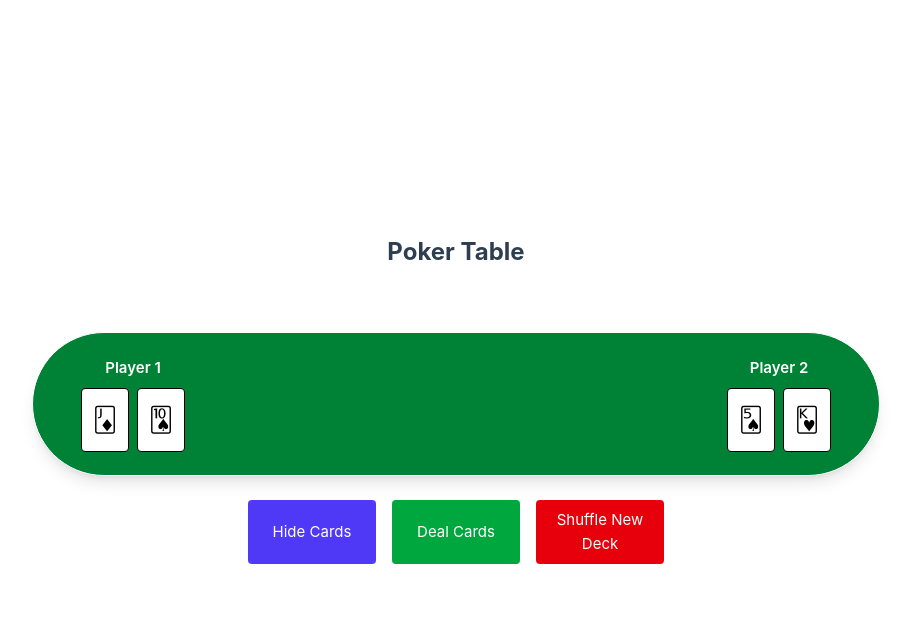
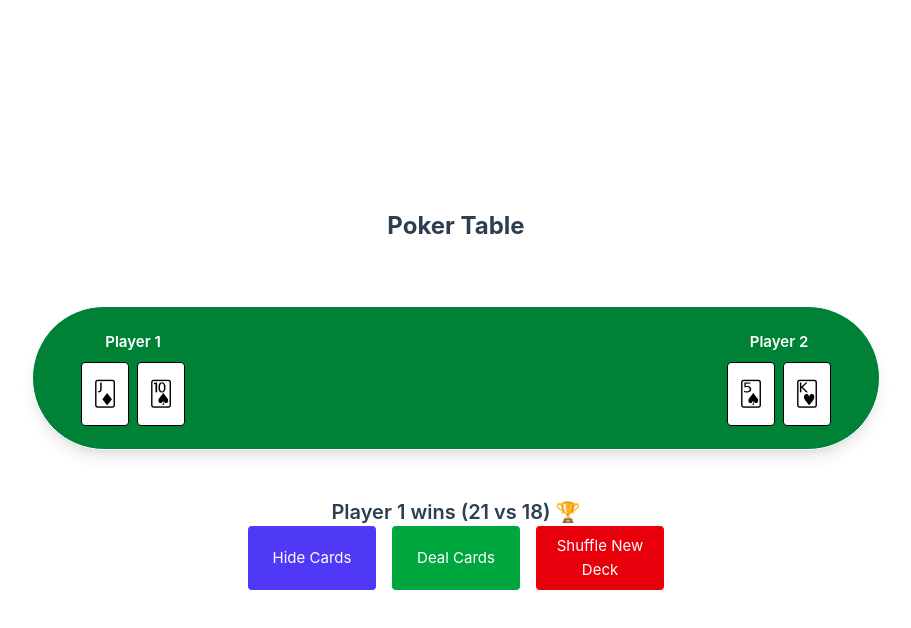
Before and after one commit to zaviriukha/poker, a Vue app: page / in a window 1280 px wide. Both pictures are taken after a click on the button "Deal Cards". Shown: the top 628 px of the page, without its empty margins (184-1095 px from the left). Built offline with nearby package versions, Linux system fonts and the light colour scheme.

Commit message:
add winner

```diff
--- a/src/components/Table.vue
+++ b/src/components/Table.vue
@@ -9,17 +9,37 @@ const fullDeck = [
   '🃁','🃂','🃃','🃄','🃅','🃆','🃇','🃈','🃉','🃊','🃋','🃍','🃎',
   '🃑','🃒','🃓','🃔','🃕','🃖','🃗','🃘','🃙','🃚','🃛','🃝','🃞'
 ]
+const deckValues = {
+  '🂡': 14,'🂢': 2,'🂣': 3,'🂤': 4,'🂥': 5,'🂦': 6,'🂧': 7,'🂨': 8,'🂩': 9,'🂪': 10,'🂫': 11,'🂭': 12,'🂮': 13,
+  '🂱': 14,'🂲': 2,'🂳': 3,'🂴': 4,'🂵': 5,'🂶': 6,'🂷': 7,'🂸': 8,'🂹': 9,'🂺': 10,'🂻': 11,'🂽': 12,'🂾': 13,
+  '🃁': 14,'🃂': 2,'🃃': 3,'🃄': 4,'🃅': 5,'🃆': 6,'🃇': 7,'🃈': 8,'🃉': 9,'🃊': 10,'🃋': 11,'🃍': 12,'🃎': 13,
+  '🃑': 14,'🃒': 2,'🃓': 3,'🃔': 4,'🃕': 5,'🃖': 6,'🃗': 7,'🃘': 8,'🃙': 9,'🃚': 10,'🃛': 11,'🃝': 12,'🃞': 13
+}
 const player1 = ref([]) // базово пустий масив для карт гравця
 const player2 = ref([]) // базово пустий масив для карт гравця
 const cardsVisible = ref(true) // статус відкритості карт гравців на столі
+const result = ref('') // результат переможця
 
 // тасуемо fullDeck а також з цього починається гра - стіл пустий, колода тасована
 function resetDeck() {
   deck.value = [...fullDeck].sort(() => Math.random() - 0.5) // тасуємо колоду
   player1.value = [] // порожня колода гравця
   player2.value = [] // порожня колода гравця
+  result.value = '' // значеня переможця пусте
 }
 
+// визначення переможця через порівняння суми карт на руках
+function getWinner() {
+  const sum = cards => cards.reduce((acc, card) => acc + (deckValues[card] || 0), 0)
+  const p1 = sum(player1.value)
+  const p2 = sum(player2.value)
+
+  if (p1 > p2) result.value = `Player 1 wins (${p1} vs ${p2}) 🏆`
+  else if (p2 > p1) result.value = `Player 2 wins (${p2} vs ${p1}) 🏆`
+  else result.value = `It's a draw (${p1} vs ${p2}) 🤝`
+}
+
+// сдаємо карти
 function dealCards() {
   if (deck.value.length < 4) {
     alert("У колоді не залишилось достатньо карт!")
@@ -27,6 +47,7 @@ function dealCards() {
   }
   player1.value = deck.value.splice(0, 2) // здаємо по 2 карти з колоди гравцю, з колоди вони видаляються
   player2.value = deck.value.splice(0, 2) // здаємо по 2 карти з колоди гравцю, з колоди вони видаляються
+  getWinner()
 }
 
 // перемикання видимості карт гравців
@@ -51,6 +72,11 @@ onMounted(() => {
         <PlayerCards :cards="player2" :player-name="'Player 2'" :cards-visible="cardsVisible" />
       </div>
       <div class="flex justify-center gap-4">
+        <div v-if="result" class="text-center mt-6 text-xl font-semibold">
+          {{ result }}
+        </div>
+      </div>
+      <div class="flex justify-center gap-4">
         <button @click="toggleCards" class="w-32 px-4 py-2 bg-indigo-600 text-white rounded hover:bg-indigo-700 min-w-20">
           {{ cardsVisible ? 'Hide' : 'Show' }} Cards
         </button>
```
